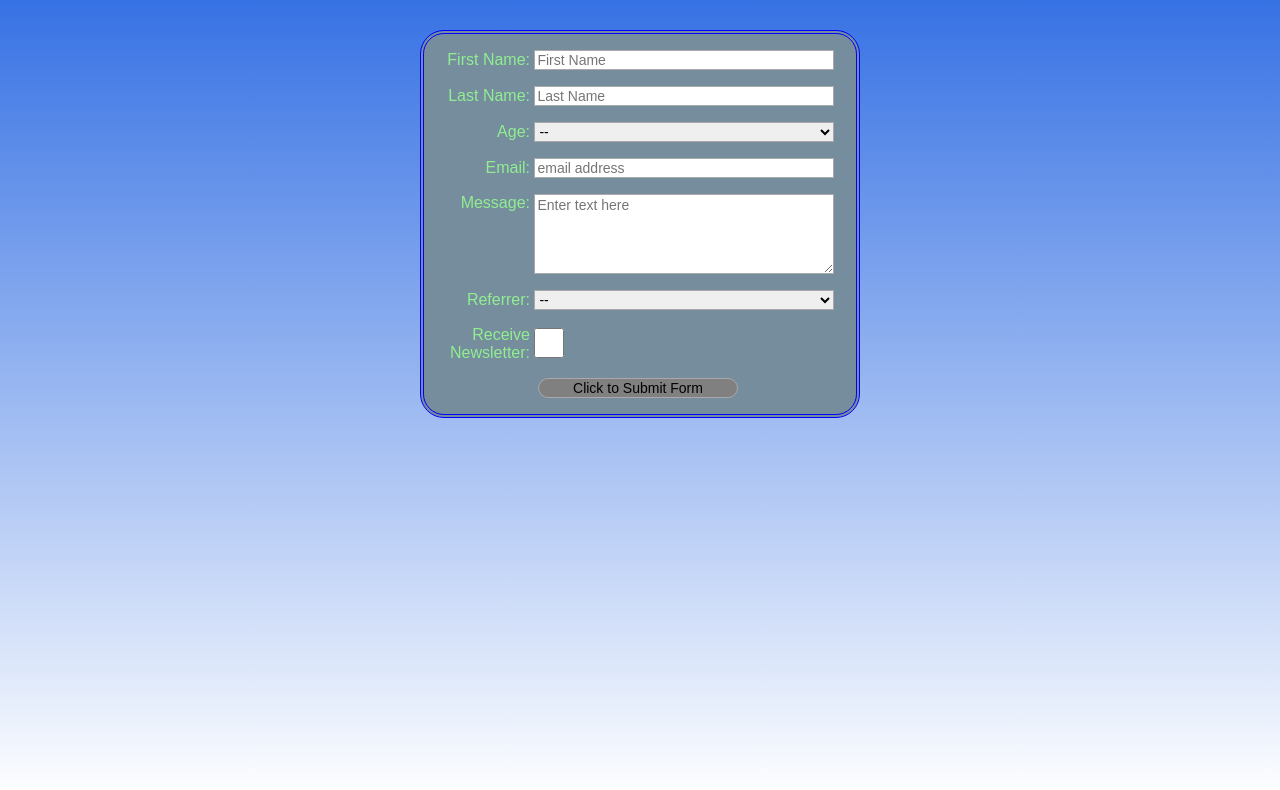
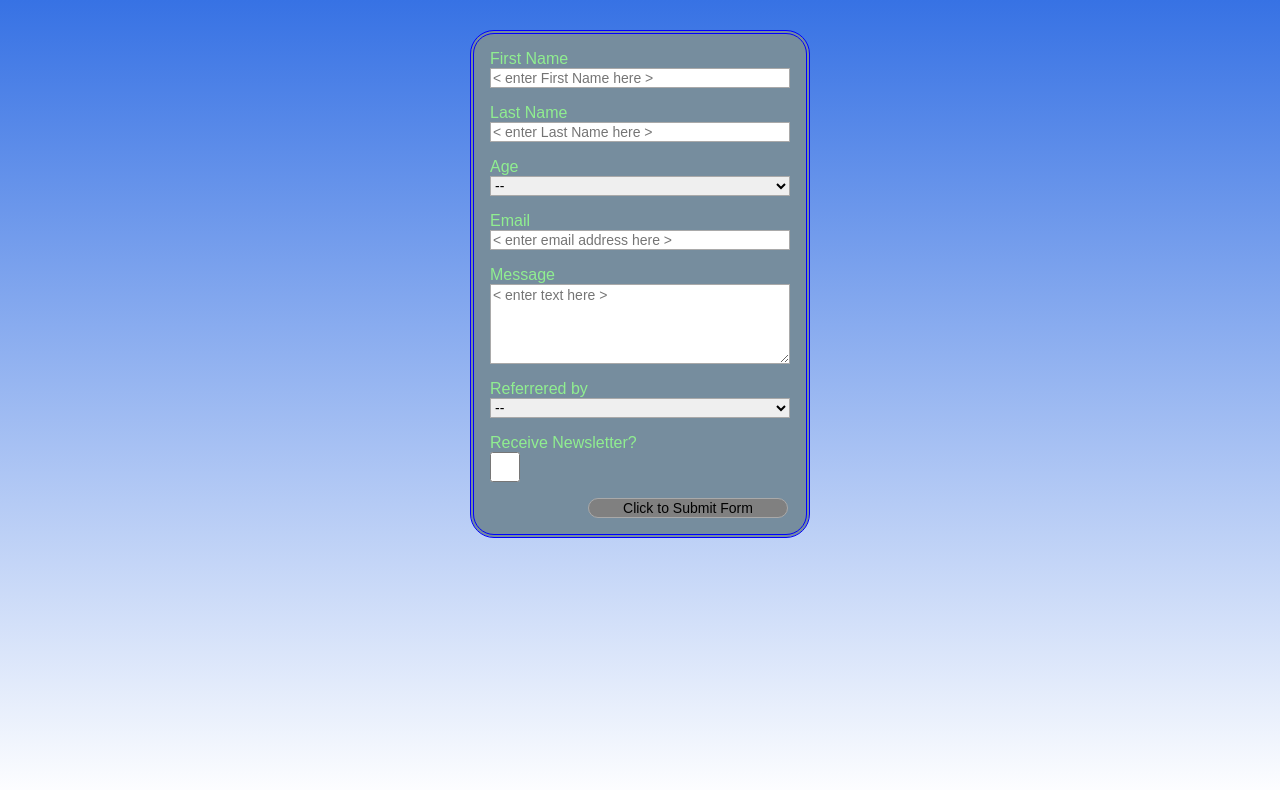
Before and after one commit to mldenne/w1h2, a plain HTML site: page index.html in a window 1280 px wide. Drawn offline with Linux system fonts and the light colour scheme.

Commit message:
Final commit

```diff
--- a/css/forms.css
+++ b/css/forms.css
@@ -5,7 +5,8 @@ html {
 form {
   /* to center the form on the page*/
   margin: 30 auto;
-  width: 400px;
+  width: 300px;
+
   /* to see the outline of the form*/
   padding: 16px;
   border: 4px solid blue;
@@ -14,6 +15,7 @@ form {
   background-color: rgb(118, 141, 158);
   transition-timing-function: ease-in;
   transition-duration: 1.5s;
+
   /* fonts */
   font-size: 16;
   font: verdana;
@@ -26,11 +28,12 @@ form div + div {
 }
 
 label {
-  /* to make sure all labels have the same size and are properly aligned*/
-  display: inline-block;
-  text-align: right;
-  width: 90px;
+  /*to make sure all labels have the same size and are properly aligned*/
+  display: block;
+  text-align: left;
+  width: 200px;
 }
+
 
 input, textarea, select, button {
   /* to make sure that all text fields have the same font settings*/
--- a/index.html
+++ b/index.html
@@ -4,15 +4,15 @@
   <link rel="stylesheet" type="text/css" href="css/forms.css"/>
 
     <div>
-        <label for="firstname">First Name:</label>
-        <input type="text" id="name" name="name" placeholder="First Name" />
+        <label for="firstname">First Name</label>
+        <input type="text" id="name" name="name" placeholder="< enter First Name here >" />
     </div>
     <div>
-        <label for="lastame">Last Name:</label>
-        <input type="text" id="name" name="name" placeholder="Last Name" />
+        <label for="lastame">Last Name</label>
+        <input type="text" id="name" name="name" placeholder="< enter Last Name here >" />
     </div>
     <div>
-        <label for="age">Age:</label>
+        <label for="age">Age</label>
         <select id="age" name="age">
           <option value="">--</option>
           <option value="under18">Under 18</option>
@@ -25,15 +25,15 @@
         </select>
       </div>
     <div>
-        <label for="mail">Email:</label>
-        <input type="email" id="mail" name="email" placeholder="email address" />
+        <label for="mail">Email</label>
+        <input type="email" id="mail" name="email" placeholder="< enter email address here >" />
     </div>
     <div>
-        <label for="message">Message:</label>
-        <textarea id="message" name="message" placeholder="Enter text here"></textarea>
+        <label for="message">Message</label>
+        <textarea id="message" name="message" placeholder="< enter text here >"></textarea>
     </div>
     <div>
-        <label for="referrer">Referrer:</label>
+        <label for="referrer">Referrered by</label>
         <select id="referrer" name="referrer">
           <option value="">--</option>
           <option value="google">Google Search</option>
@@ -43,7 +43,7 @@
         </select>
     </div>
     <div>
-        <label for="junk_optin">Receive Newsletter:</label>
+        <label for="junk_optin">Receive Newsletter?</label>
         <input type="hidden" name="junk_optin" value="n" />
         <input type="checkbox" id="junk_optin" name="junk_optin" value="y" />
     </div>
```
